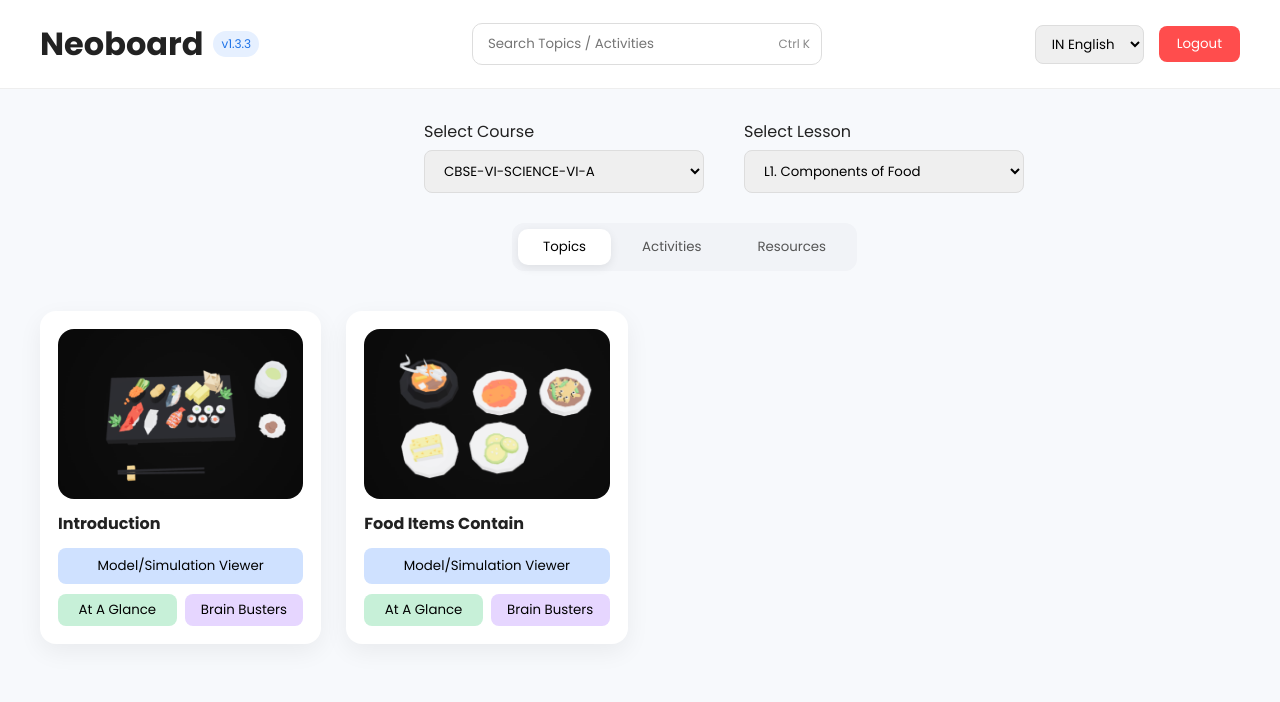
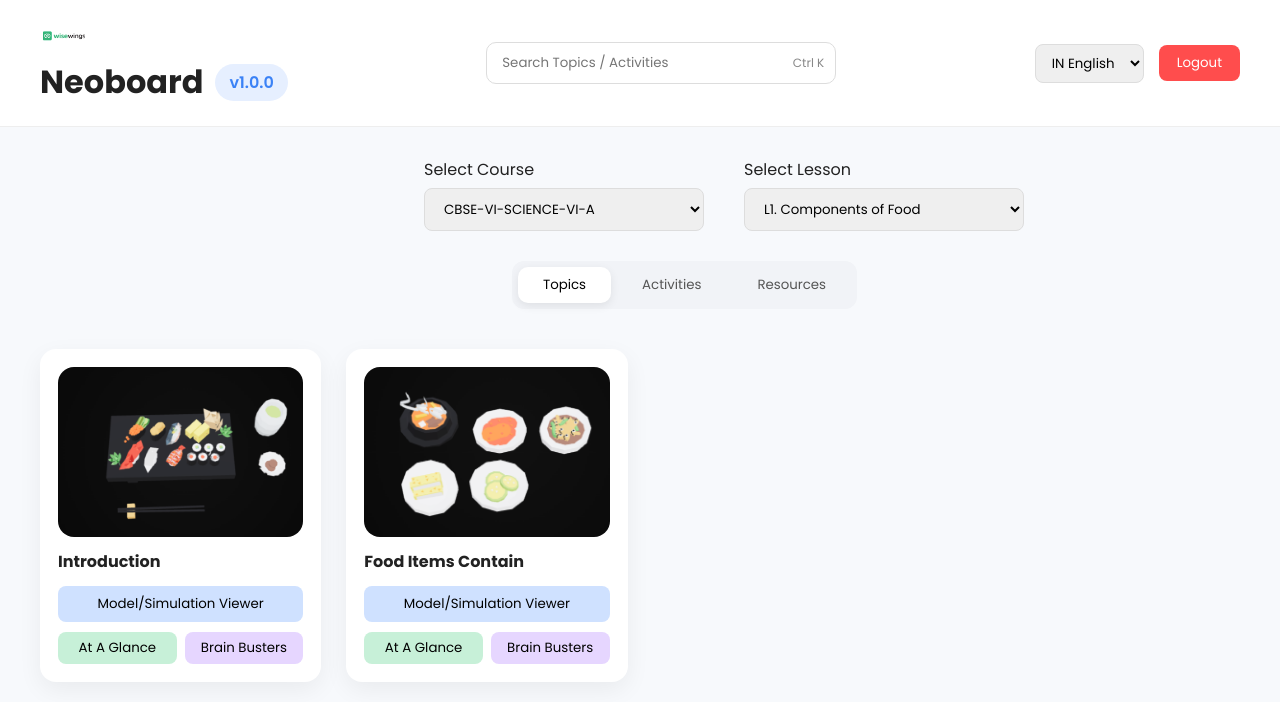
Before and after one commit to rshanutechnologies/learningpad-ui, a React (Vite) app: page /dashboard in a window 1280 px wide. Shown: the top 702 px of the page. Built offline with nearby package versions, Linux system fonts and the light colour scheme.

Commit message:
Fix ScienceLayout CSS case issue

```diff
--- a/src/pages/Dashboard.jsx
+++ b/src/pages/Dashboard.jsx
@@ -333,6 +333,8 @@
 import modelData from "../data/modelData";
 import { useState } from "react";
 import { useNavigate } from "react-router-dom";
+// import logo from "../models/logo.png";
+
 import "./dashboard.css";
 
 function Dashboard() {
@@ -386,11 +388,19 @@ function Dashboard() {
 
       {/* ===== TOP NAVBAR ===== */}
       <div className="top-navbar">
-        <div className="logo-section">
-          <h1>Neoboard</h1>
-          <span className="version">v1.3.3</span>
-        </div>
+      {/* <div className="logo-section">
+<img src="/models/logo.png" alt="logo" className="app-logo" />
+  <h1>Neoboard</h1>
+  <span className="version">v1.0.0</span>
+</div> */}
 
+<div className="logo-section">
+  <img src="/models/logo.png" alt="logo" className="app-logo-top" />
+  <div className="brand-row">
+    <h1 className="brand-name">Neoboard</h1>
+    <span className="version">v1.0.0</span>
+  </div>
+</div>
         <div className="search-box">
           <input placeholder="Search Topics / Activities" />
           <span className="shortcut">Ctrl K</span>
--- a/src/pages/dashboard.css
+++ b/src/pages/dashboard.css
@@ -214,3 +214,52 @@
 .topic-card:hover .image-box img {
   transform: scale(1.05);
 }
+/*
+
+
+
+.logo-section {
+  display: flex;
+  align-items: center;
+  gap: 10px;
+}
+
+.app-logo {
+  width: 32px;      /* small logo
+  height: 32px;
+  object-fit: contain;
+} */
+
+.logo-section {
+  display: flex;
+  flex-direction: column;   /* 🔥 stack vertically */
+  align-items: flex-start;
+  gap: 6px;
+}
+
+.app-logo-top {
+  width: 52px;
+  height: 32px;
+  object-fit: contain;
+}
+
+.brand-row {
+  display: flex;
+  align-items: center;
+  gap: 12px;
+}
+
+.brand-name {
+  font-size: 36px;
+  font-weight: 800;
+  margin: 0;
+}
+
+.version {
+  background: #e6efff;
+  color: #3b82f6;
+  padding: 6px 14px;
+  border-radius: 20px;
+  font-size: 16px;
+  font-weight: 600;
+}
```
Also changed, not shown: public/models/logo.png (added).
